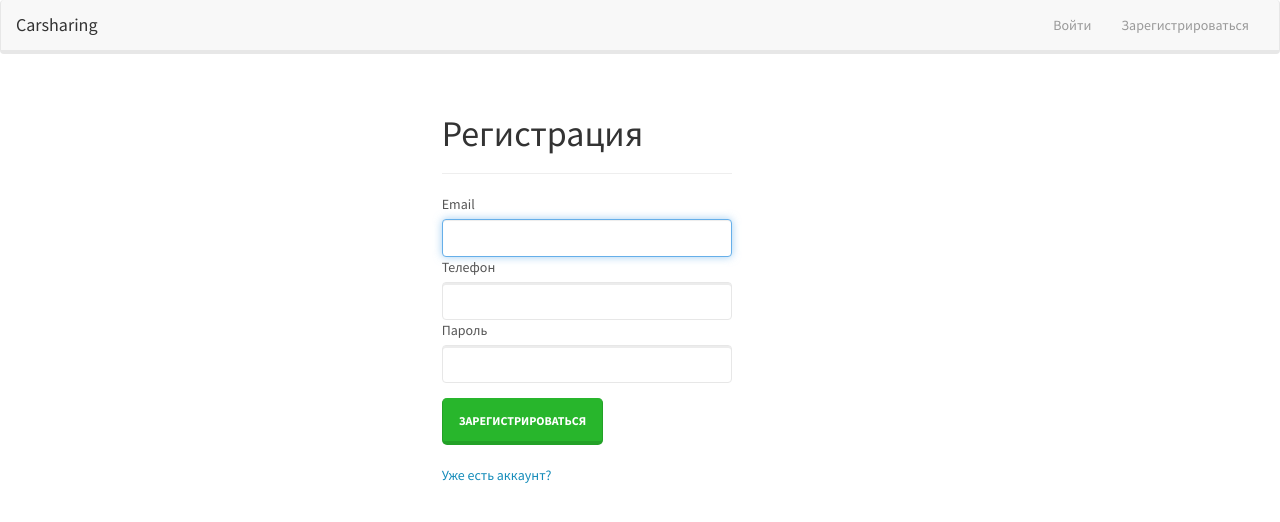
After one commit to bluzir/aiohttpCarsharing, a Python web app: template templates/registration.html in a window 1280 px wide. The commit adds this page. Shown: the top 522 px of the page. Run offline with Jinja, Linux system fonts and the light colour scheme; the template is opened without the code that fills it, so the values that code supplies are empty; some libraries are stand-ins or nearby versions.

Commit message:
Registration

```diff
--- a/fixture/user.json
+++ b/fixture/user.json
@@ -5,13 +5,15 @@
         "last_name": "Kooklev",
         "email": "bluzir@bluzir.me",
         "password": "qweqwe",
-        "tariff": 1
+        "tariff": 1,
+        "phone_number": "+79111111111"
       },
       {
         "first_name": "Test",
         "last_name": "User",
         "email": "admin@2car.spb.ru",
-        "password": "testpassword"
+        "password": "testpassword",
+        "phone_number": "+79111111112"
       }
     ]
 }
--- a/route.py
+++ b/route.py
@@ -19,7 +19,11 @@ def setup_routes(app):
     app.router.add_get(path='/card/link/', handler=card_link_view, name='card_link')
     app.router.add_post(path='/card/link/', handler=do_card_link, name='do_card_link')
 
-    # Authentication
+    # Registration
+    app.router.add_get(path='/registration/', handler=registration, name='registration')
+    app.router.add_post(path='/registration/', handler=do_registration)
+
+    # Authorization
     app.router.add_get(path='/login/', handler=login, name='login')
     app.router.add_post(path='/login/', handler=do_login)
     app.router.add_get(path='/logout/', handler=do_logout, name='logout')
--- a/templates/auth_form.html
+++ b/templates/auth_form.html
@@ -14,6 +14,9 @@
             <input id="password" name="password" type="password" value="" class="form-control"/>
         </div>
         <input type="submit" class="btn btn-success btn-lg" value="Войти"/>
+        <br><br>
+        <a href="/registration/">Нет аккаунта?  </a>
+
     </form>
 </div>
 <div class="col-md-12">
--- a/templates/base.html
+++ b/templates/base.html
@@ -41,6 +41,7 @@
         {% else %}
             <ul class="nav navbar-nav navbar-right">
             <li><a href="/login/">Войти</a></li>
+            <li><a href="/registration/">Зарегистрироваться</a></li>
             </ul>
         {% endif %}
         </div>
--- /dev/null
+++ b/templates/registration.html
@@ -0,0 +1,26 @@
+{% extends 'base.html' %}
+{% block content %}
+<div class="col-md-3 col-md-offset-4 authorization">
+    <div class="page-header">
+      <h1>Регистрация</h1>
+    </div>
+    <div class="error"></div>
+    <form action="/registration/" method="post" accept-charset="utf-8" id="login-form"
+          enctype="application/x-www-form-urlencoded">
+        <div class="form-group">
+            <label for="email">Email</label>
+            <input id="email" name="email" type="text" value="" class="form-control" autofocus/>
+            <label for="email">Телефон</label>
+            <input id="phone" name="phone" type="phone" value="" class="form-control"/>
+            <label for="password">Пароль</label>
+            <input id="password" name="password" type="password" value="" class="form-control"/>
+        </div>
+        <input type="submit" class="btn btn-success btn-lg" value="Зарегистрироваться"/>
+        <br><br>
+        <a href="/login/">Уже есть аккаунт?  </a>
+    </form>
+</div>
+<div class="col-md-12">
+    <div class="success"></div>
+</div>
+{% endblock %}
```
Also changed, not shown: controller.py (+13 -0 lines), model/user.py (+25 -4 lines).
